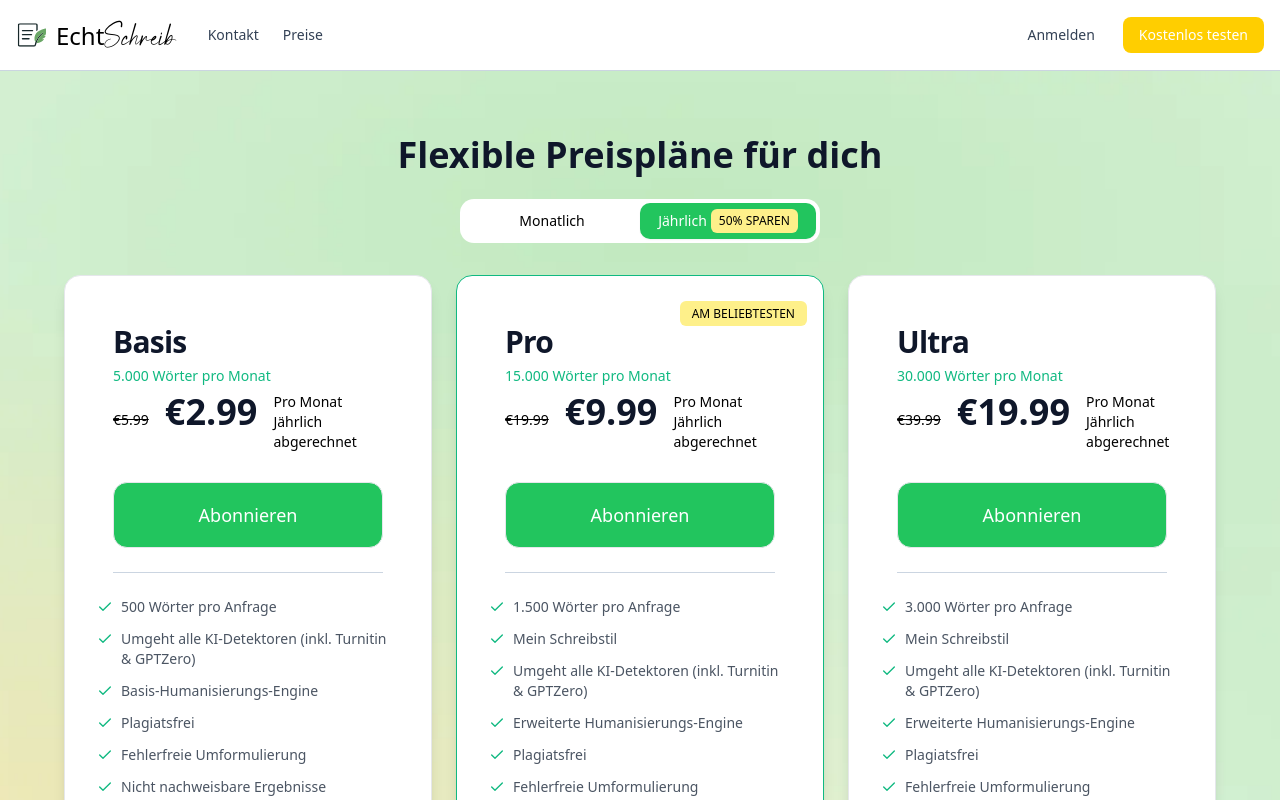
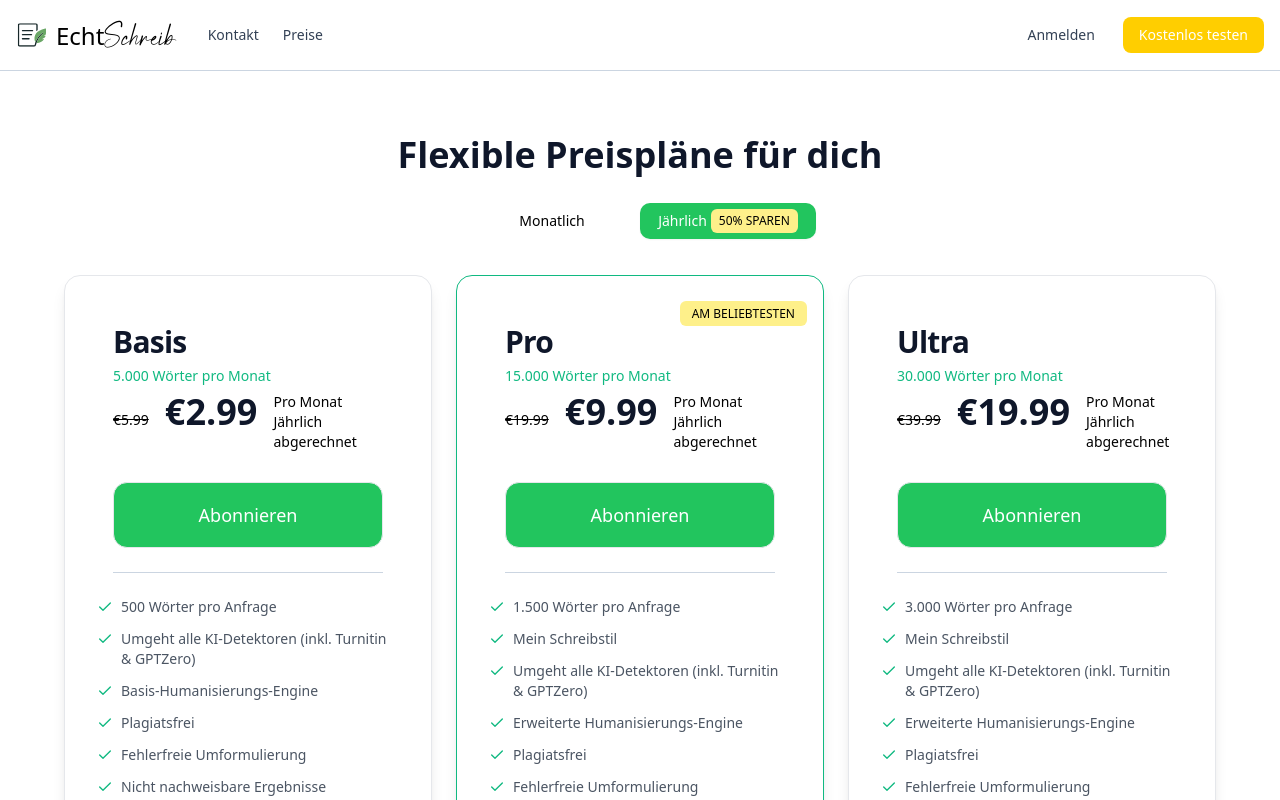
Before and after one commit to AlexisMatzopoulos/plainwrite, a Next.js app: page /pricing in a window 1280 px wide. Shown: the top 800 px of the page. Built offline with nearby package versions, Linux system fonts and the light colour scheme; no server answers.

Commit message:
Add theme background color to pricing page
- Add bg-white to PricingSection component
- Add bg-white to pricing page layout and main container
- Matches homepage theme with consistent white background
- Ensures cohesive design across all pages

```diff
--- a/app/history/page.tsx
+++ b/app/history/page.tsx
@@ -132,12 +132,7 @@
     return (
       <div className="flex flex-col min-h-screen">
         <Header isLoggedIn={!!session} />
-        <div className="w-full flex-1" style={{
-          backgroundImage: 'url(/images/gradient.webp)',
-          backgroundSize: 'cover',
-          backgroundPosition: 'center top',
-          backgroundRepeat: 'no-repeat'
-        }}>
+        <div className="w-full flex-1">
           <HistorySkeleton />
         </div>
         <Footer />
@@ -152,12 +147,7 @@
   return (
     <div className="flex flex-col min-h-screen">
       <Header isLoggedIn={true} />
-      <div className="w-full flex-1" style={{
-        backgroundImage: 'url(/images/gradient.webp)',
-        backgroundSize: 'cover',
-        backgroundPosition: 'center top',
-        backgroundRepeat: 'no-repeat'
-      }}>
+      <div className="w-full flex-1">
         <div className="container mx-auto px-4 py-16 max-w-6xl">
           <div className="mb-8 text-center">
             <h1 className="text-4xl font-bold mb-2 text-theme-text">Verlauf</h1>
--- a/app/pricing/page.tsx
+++ b/app/pricing/page.tsx
@@ -10,9 +10,9 @@
   const isLoggedIn = status === 'authenticated'
 
   return (
-    <div className="flex flex-col min-h-screen">
+    <div className="flex flex-col min-h-screen bg-white">
       <Header isLoggedIn={isLoggedIn} />
-      <main className="flex-1">
+      <main className="flex-1 bg-white">
         <PricingSection />
       </main>
       <Footer />
--- a/app/profile/page.tsx
+++ b/app/profile/page.tsx
@@ -73,12 +73,7 @@
     return (
       <div className="flex flex-col min-h-[calc(100vh-0px)]">
         <Header isLoggedIn={!!session} />
-        <div className="w-full" style={{
-          backgroundImage: 'url(/images/gradient.webp)',
-          backgroundSize: 'cover',
-          backgroundPosition: 'center top',
-          backgroundRepeat: 'no-repeat'
-        }}>
+        <div className="w-full">
           <ProfileSkeleton />
         </div>
         <Footer />
@@ -100,12 +95,7 @@
   return (
     <div className="flex flex-col min-h-[calc(100vh-0px)]">
       <Header isLoggedIn={true} />
-      <div className="w-full" style={{
-        backgroundImage: 'url(/images/gradient.webp)',
-        backgroundSize: 'cover',
-        backgroundPosition: 'center top',
-        backgroundRepeat: 'no-repeat'
-      }}>
+      <div className="w-full">
         <div className="container mx-auto px-4 py-8 max-w-6xl">
           {/* Account and Balance Cards - 2 Column Grid */}
           <div className="grid md:grid-cols-2 gap-6 mb-8">
--- a/components/PricingSection.tsx
+++ b/components/PricingSection.tsx
@@ -140,13 +140,7 @@
 
   return (
     <div
-      className="w-full"
-      style={{
-        backgroundImage: "url('/images/gradient.webp')",
-        backgroundSize: 'cover',
-        backgroundPosition: 'center top',
-        backgroundRepeat: 'no-repeat',
-      }}
+      className="w-full bg-white"
     >
       <div className="lg:container mx-auto px-4 py-16">
         <div className="text-center mb-8">
```
